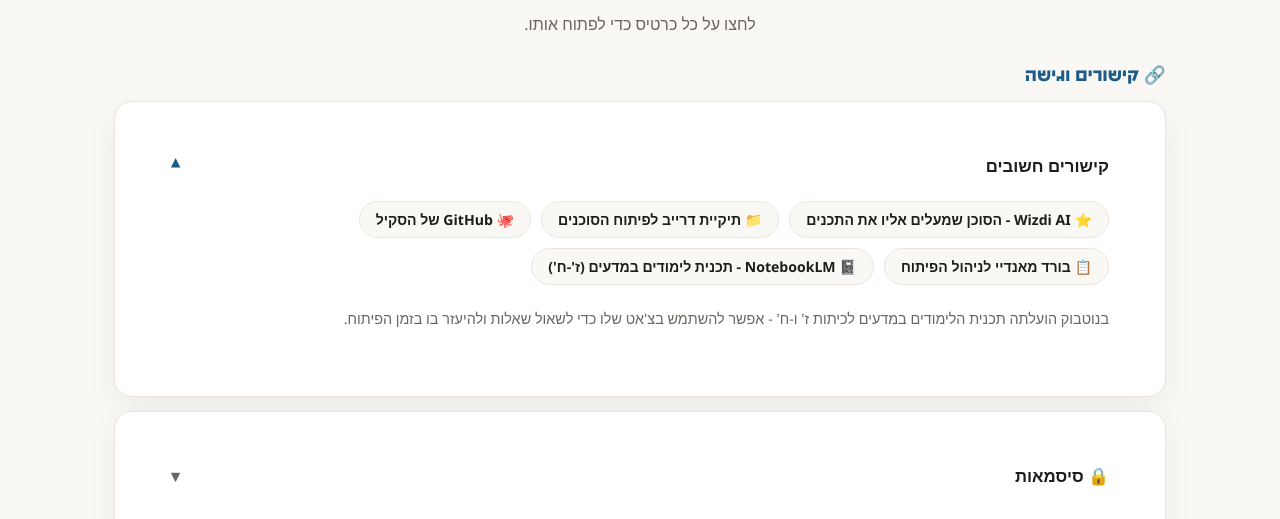
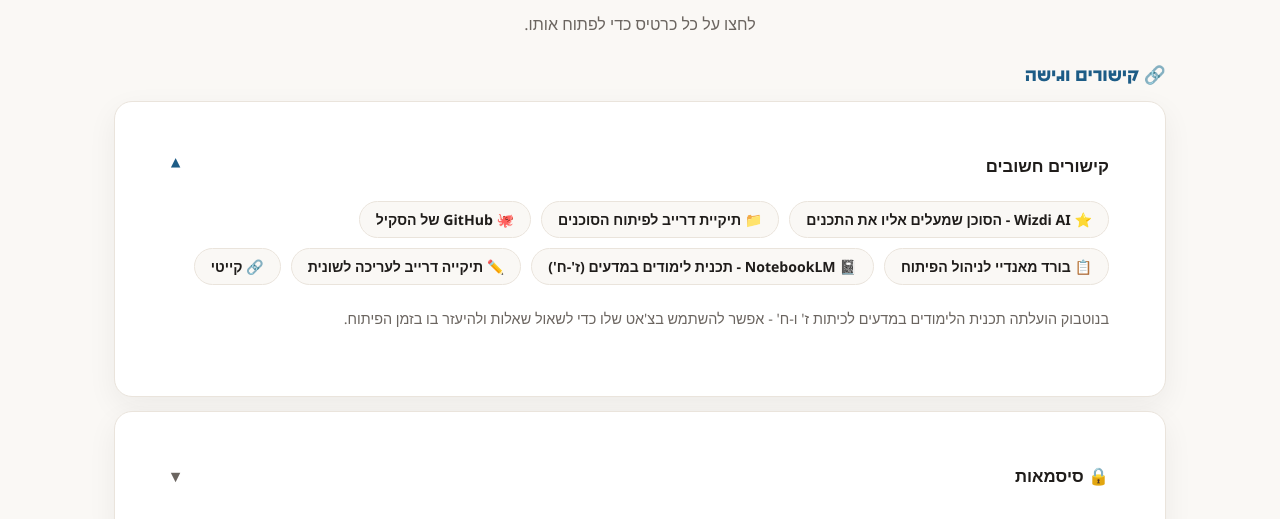
Before and after one commit to shalevn89-cpu/wizdi-ai-team-site, a plain HTML site: page guides.html in a window 1280 px wide. Shown: the part 231-750 px from the top of the page. Drawn offline with Linux system fonts and the light colour scheme.

Commit message:
Update guides.html

```diff
--- a/guides.html
+++ b/guides.html
@@ -48,6 +48,8 @@
           <a class="resource-link" href="https://github.com/maya-papo-ann/learning-unit-skill" target="_blank" rel="noopener">🐙 GitHub של הסקיל</a>
           <a class="resource-link" href="https://ann-education-company.monday.com/boards/5097244505" target="_blank" rel="noopener">📋 בורד מאנדיי לניהול הפיתוח</a>
           <a class="resource-link" href="https://notebooklm.google.com/notebook/6e6b4903-9a50-4def-ba80-fbd18e8be4f2" target="_blank" rel="noopener">📓 NotebookLM - תכנית לימודים במדעים (ז'-ח')</a>
+                  <a class="resource-link" href="https://drive.google.com/drive/folders/1y80ho42N-_DFebcf7Xj2QlAxD9KT5rGV?usp=drive_link" target="_blank" rel="noopener">✏️ תיקייה דרייב לעריכה לשונית</a>
+                  <a class="resource-link" href="https://katieme.com/sign-in?redirect_url=https%3A%2F%2Fkatieme.com%2F" target="_blank" rel="noopener">🔗 קייטי</a>
         </div>
         <p style="color: var(--muted); font-size: 0.9rem; margin-top: 10px;">בנוטבוק הועלתה תכנית הלימודים במדעים לכיתות ז' ו-ח' - אפשר להשתמש בצ'אט שלו כדי לשאול שאלות ולהיעזר בו בזמן הפיתוח.</p>
       </div>
```
